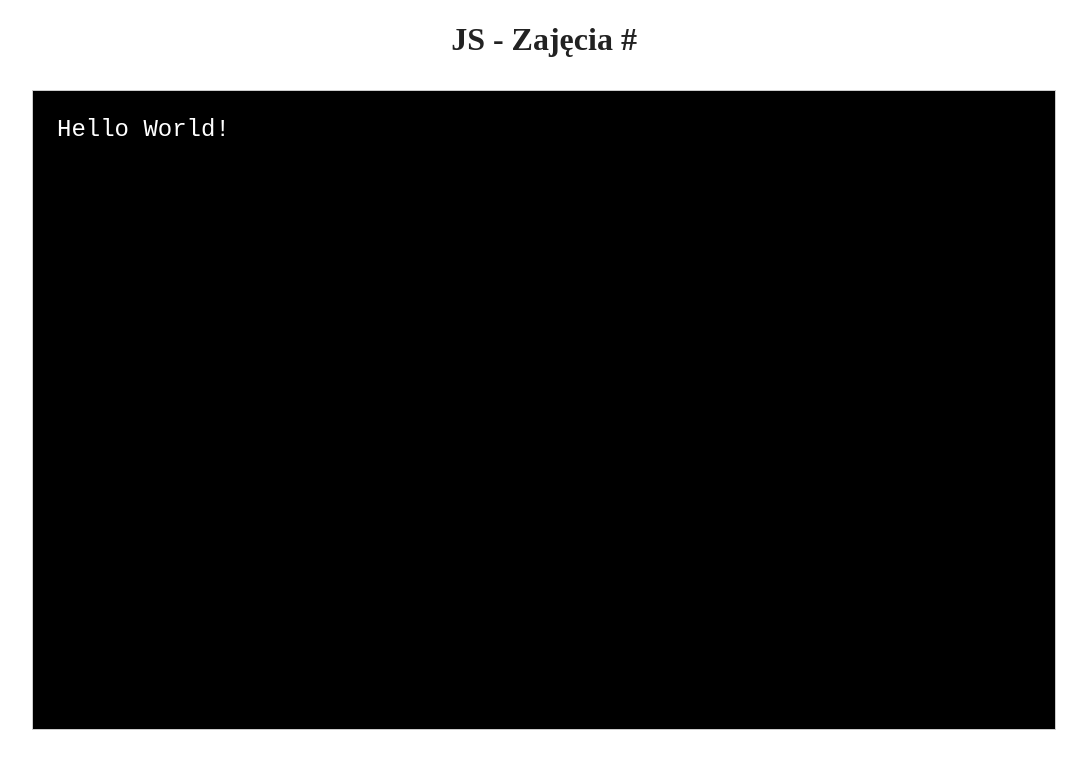
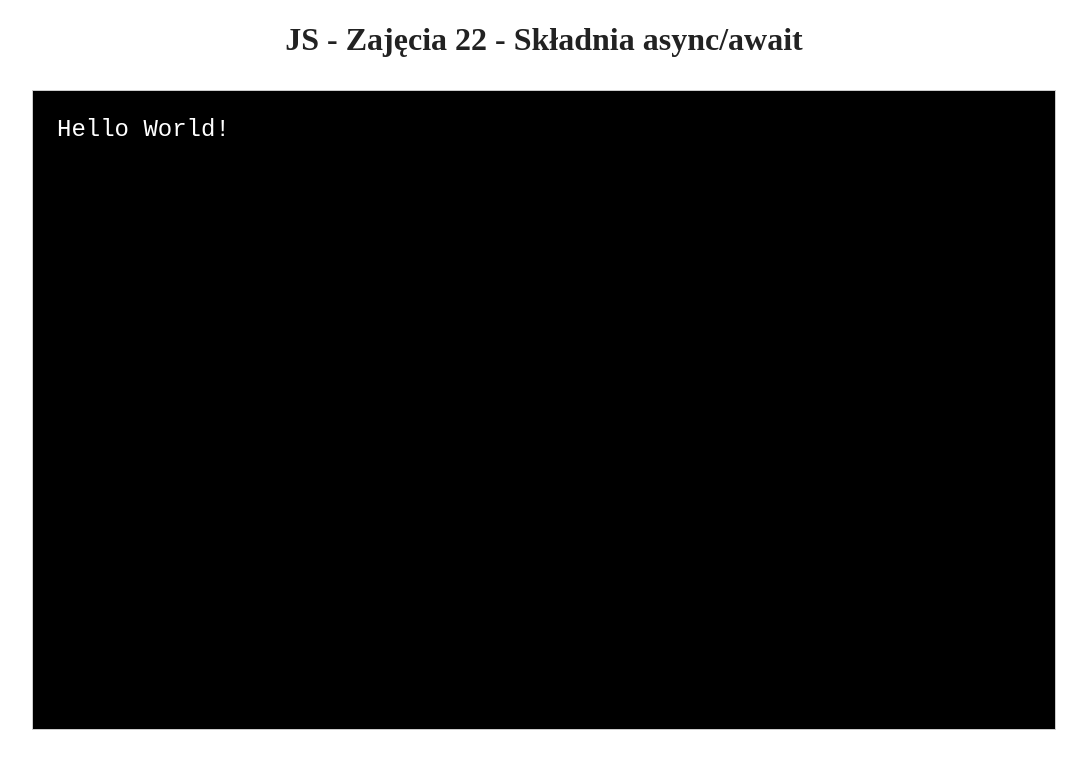
Before and after one commit to Moviss/js-mod11-22, a website built with Parcel: page index.html in a window 1280 px wide. Shown: the whole page, without its empty margins (96-1183 px from the left). Built offline with nearby package versions, Linux system fonts and the light colour scheme.

Commit message:
add setup for lecture 22

```diff
--- a/index.html
+++ b/index.html
@@ -3,7 +3,7 @@
 
 <head>
   <meta charset="utf-8">
-  <title>JS - Zajęcia #</title>
+  <title>JS - Zajęcia 22 - Składnia async/await</title>
   <meta name="description" content="">
   <meta name="viewport" content="width=device-width, initial-scale=1">
 
@@ -27,7 +27,7 @@
 </head>
 
 <body>
-<h1 class="page-title">JS - Zajęcia #</h1>
+<h1 class="page-title">JS - Zajęcia 22 - Składnia async/await</h1>
 <div class="js-content">
   <code id="js-output"></code>
 </div>
--- a/package.json
+++ b/package.json
@@ -1,5 +1,5 @@
 {
-  "name": "js-lecture-template",
+  "name": "js-mod11-22",
   "version": "1..0.1",
   "description": "",
   "license": "",
```
Also changed, not shown: README.md, js/main.js (line endings or trailing spaces), 1 other file.
